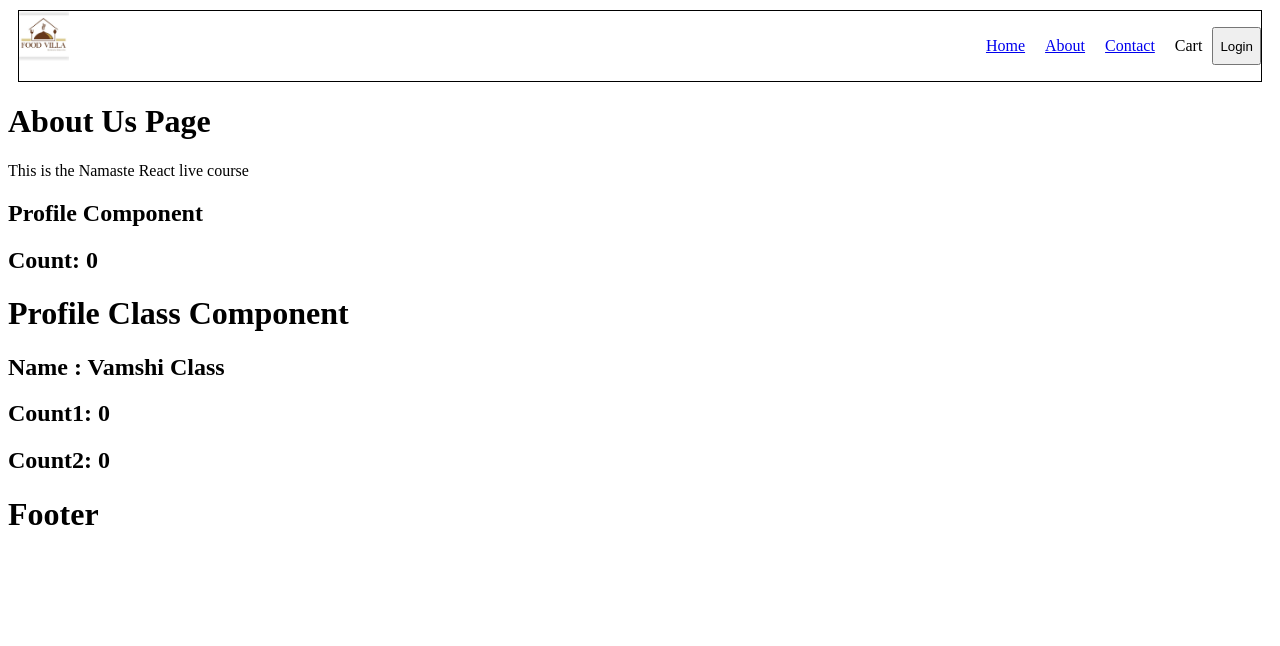
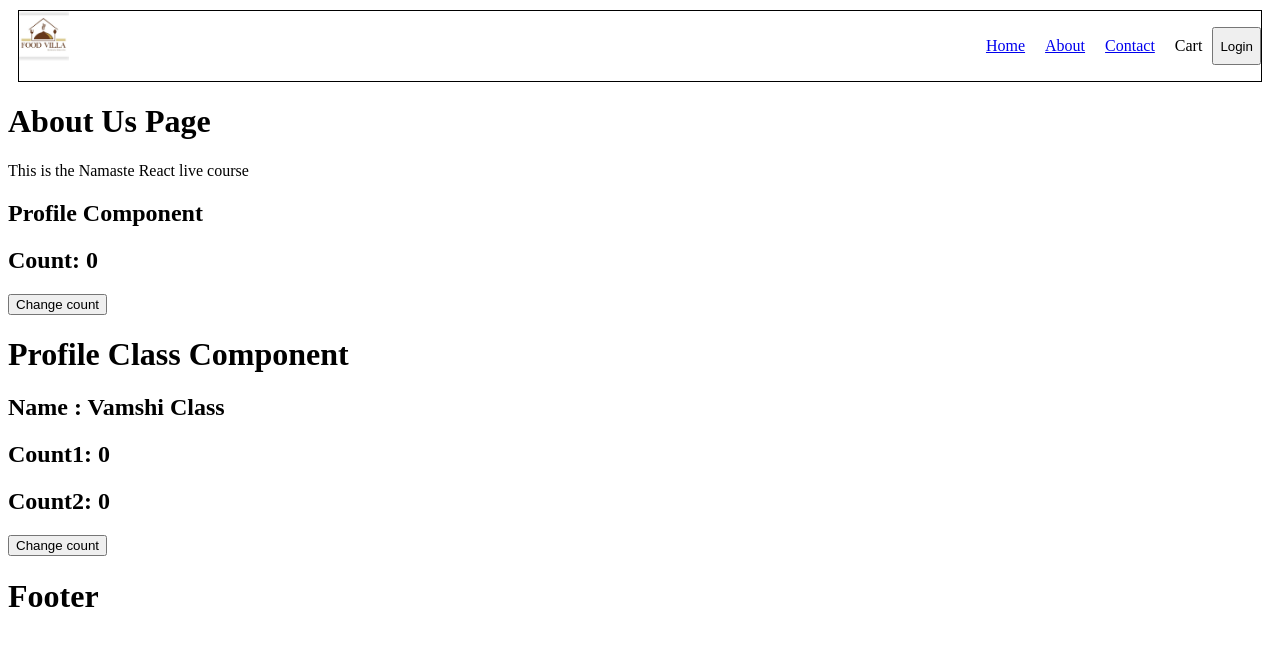
Before and after one commit to SaiVamshiK/NamasteJS-Contd, a React (Vite) app: page /about/profile in a window 1280 px wide. Shown: the top 646 px of the page. Built offline with nearby package versions, Linux system fonts and the light colour scheme.

Commit message:
Lesson 8 : changing state for both function and class

```diff
--- a/src/components/Profile.js
+++ b/src/components/Profile.js
@@ -9,6 +9,9 @@ const Profile = (props) => {
         <div>
             <h2>Profile Component</h2>
             <h2>Count: {count}</h2>
+            <button onClick={() => {
+                setCount(10)
+            }}>Change count</button>
         </div>
     );
 }
--- a/src/components/ProfileClass.js
+++ b/src/components/ProfileClass.js
@@ -17,6 +17,11 @@ class ProfileClass extends React.Component {
                 <h2>Name : {this.props.name}</h2>
                 <h2>Count1: {this.state.count1}</h2>
                 <h2>Count2: {this.state.count2}</h2>
+                <button onClick={() => {
+                    this.setState({
+                        count1 : 10
+                    })
+                }}>Change count</button>
             </>
         );
     }
```
